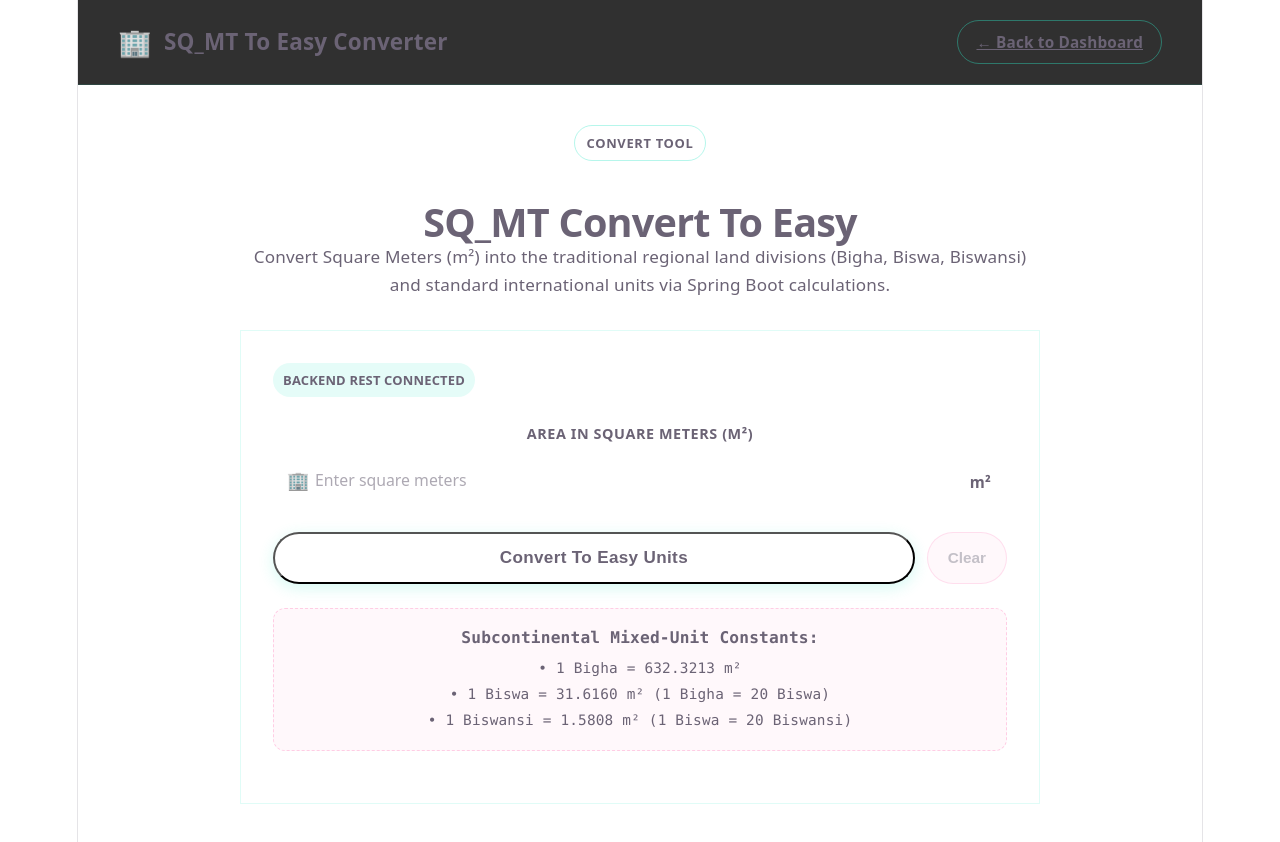
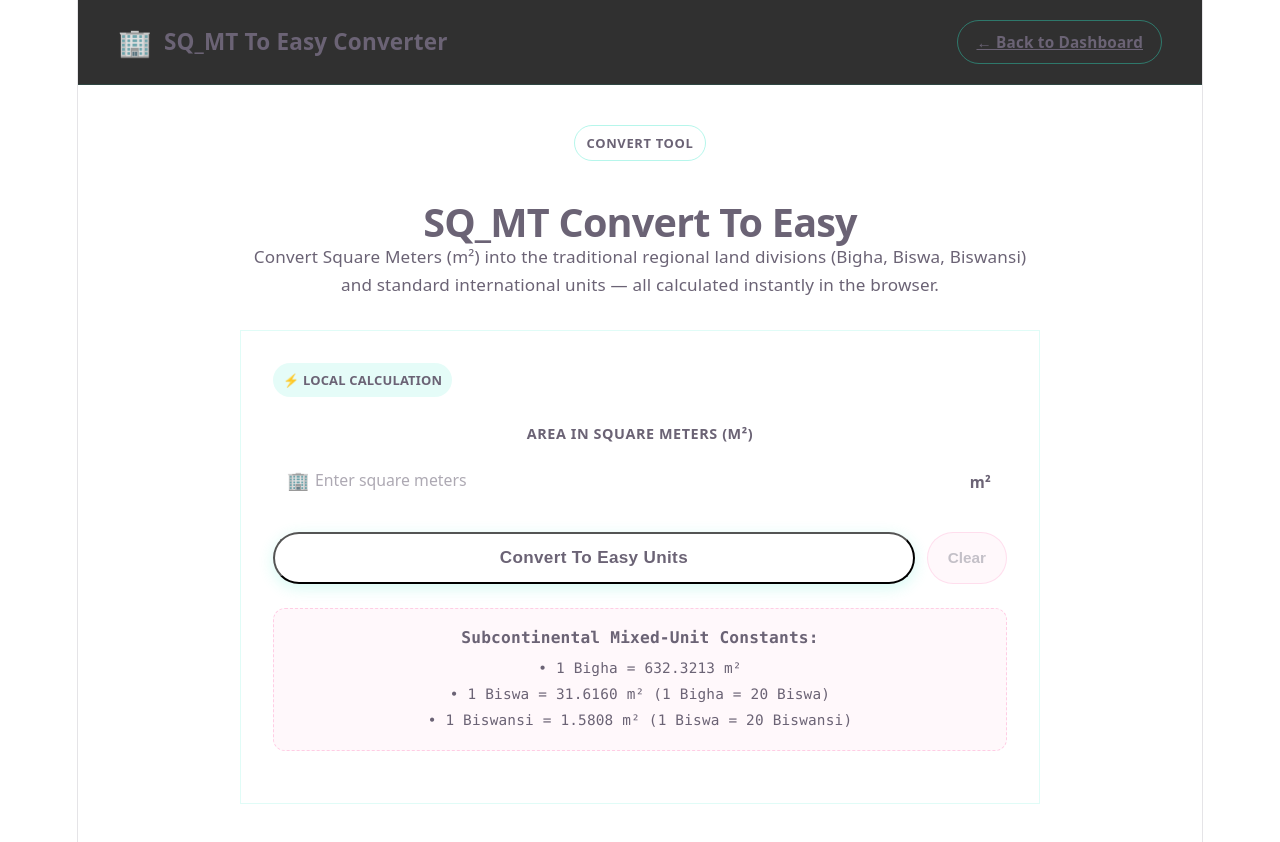
Before and after one commit to AttitudeTopHacker/MoHdCalculator, a React (Vite) app in the folder frontend/: page /dashboard/convert-sq-mt in a window 1280 px wide. Shown: the top 842 px of the page. Built offline with nearby package versions, Linux system fonts and the light colour scheme; no server answers; sample sign-in values are in the browser's storage; the HTML template or start-up script is replaced by a standard one.

Commit message:
Fix: Sync frontend calculations with backend — fix Math.round→Math.floor for exact Biswansi/Bisbanshi match, update misleading status badges to Local Calculation

```diff
--- a/frontend/src/pages/tools/AreaConvert.jsx
+++ b/frontend/src/pages/tools/AreaConvert.jsx
@@ -117,12 +117,12 @@ export default function AreaConvert() {
         <div className="tool-welcome-badge">Convert Tool</div>
         <h1 className="tool-title">Area Convert</h1>
         <p className="tool-desc">
-          Convert seamlessly between international and regional area units. Calculations are processed through the Spring Boot unit conversion engine.
+          Convert seamlessly between international and regional area units. Calculations are instant and processed locally in the browser.
         </p>
 
         <div className="glass-card">
           <div style={{ display: 'flex', justifyContent: 'space-between', alignItems: 'center', marginBottom: '24px' }}>
-            <span className="status-badge functional">Backend REST Connected</span>
+            <span className="status-badge functional">⚡ Local Calculation</span>
           </div>
           <form onSubmit={handleConvert}>
             <div className="tool-form-grid-three">
--- a/frontend/src/pages/tools/ConvertSqMt.jsx
+++ b/frontend/src/pages/tools/ConvertSqMt.jsx
@@ -74,12 +74,12 @@ export default function ConvertSqMt() {
         <div className="tool-welcome-badge">Convert Tool</div>
         <h1 className="tool-title">SQ_MT Convert To Easy</h1>
         <p className="tool-desc">
-          Convert Square Meters (m²) into the traditional regional land divisions (Bigha, Biswa, Biswansi) and standard international units via Spring Boot calculations.
+          Convert Square Meters (m²) into the traditional regional land divisions (Bigha, Biswa, Biswansi) and standard international units — all calculated instantly in the browser.
         </p>
 
         <div className="glass-card">
           <div style={{ display: 'flex', justifyContent: 'space-between', alignItems: 'center', marginBottom: '24px' }}>
-            <span className="status-badge functional">Backend REST Connected</span>
+            <span className="status-badge functional">⚡ Local Calculation</span>
           </div>
 
           <form onSubmit={handleCalculate}>
--- a/frontend/src/pages/tools/LengthConvert.jsx
+++ b/frontend/src/pages/tools/LengthConvert.jsx
@@ -94,7 +94,7 @@ export default function LengthConvert() {
 
         <div className="glass-card">
           <div style={{ display: 'flex', justifyContent: 'space-between', alignItems: 'center', marginBottom: '24px' }}>
-            <span className="status-badge functional">Backend REST Connected</span>
+            <span className="status-badge functional">⚡ Local Calculation</span>
           </div>
 
           <form onSubmit={handleConvert}>
--- a/frontend/src/utils/localCalculator.js
+++ b/frontend/src/utils/localCalculator.js
@@ -50,7 +50,7 @@ export const getBighaBreakdown = (areaInSqMetres) => {
   const biswa = Math.floor(Math.abs(biswaTotal)) * Math.sign(biswaTotal);
 
   const remainderInSqM2 = (Math.abs(biswaTotal) - Math.abs(biswa)) * AREA_FACTORS["Biswa"];
-  const biswansi = Math.round(remainderInSqM2 / AREA_FACTORS["Biswansi"]);
+  const biswansi = Math.floor(remainderInSqM2 / AREA_FACTORS["Biswansi"]);
 
   return { bigha, biswa, biswansi };
 };
@@ -66,7 +66,7 @@ export const getLengthBreadthBreakdown = (length, breadth) => {
   const rem2 = rem1 % 400.0;
 
   const part3 = Math.floor(rem2 / 20.0);
-  const part4 = Math.round(rem2 % 20.0);
+  const part4 = Math.floor(rem2 % 20.0);
 
   return { part1, part2, part3, part4 };
 };
```
